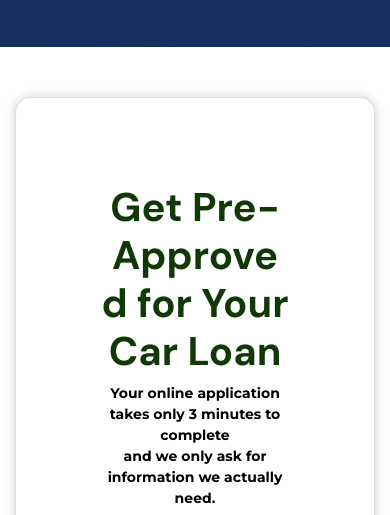
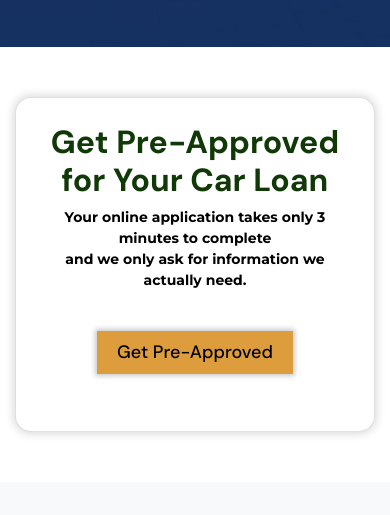
Before and after one commit to rajputrahul445/DAGf, a plain HTML site: page index.html in a window 390 px wide. Shown: the part 8756-9271 px from the top of the page. Drawn offline with Linux system fonts and the light colour scheme.

Commit message:
Responsive fix

```diff
--- a/css/media.css
+++ b/css/media.css
@@ -21,6 +21,12 @@
     }
     .accordian-image-container .image-text{
         transform: translateX(-20%);
+    }
+    #section-fun-facts .new-card {
+        padding: 25px;
+    }
+    .new-card h1 {
+        font-size: 32px !important;
     }
 
 
```
